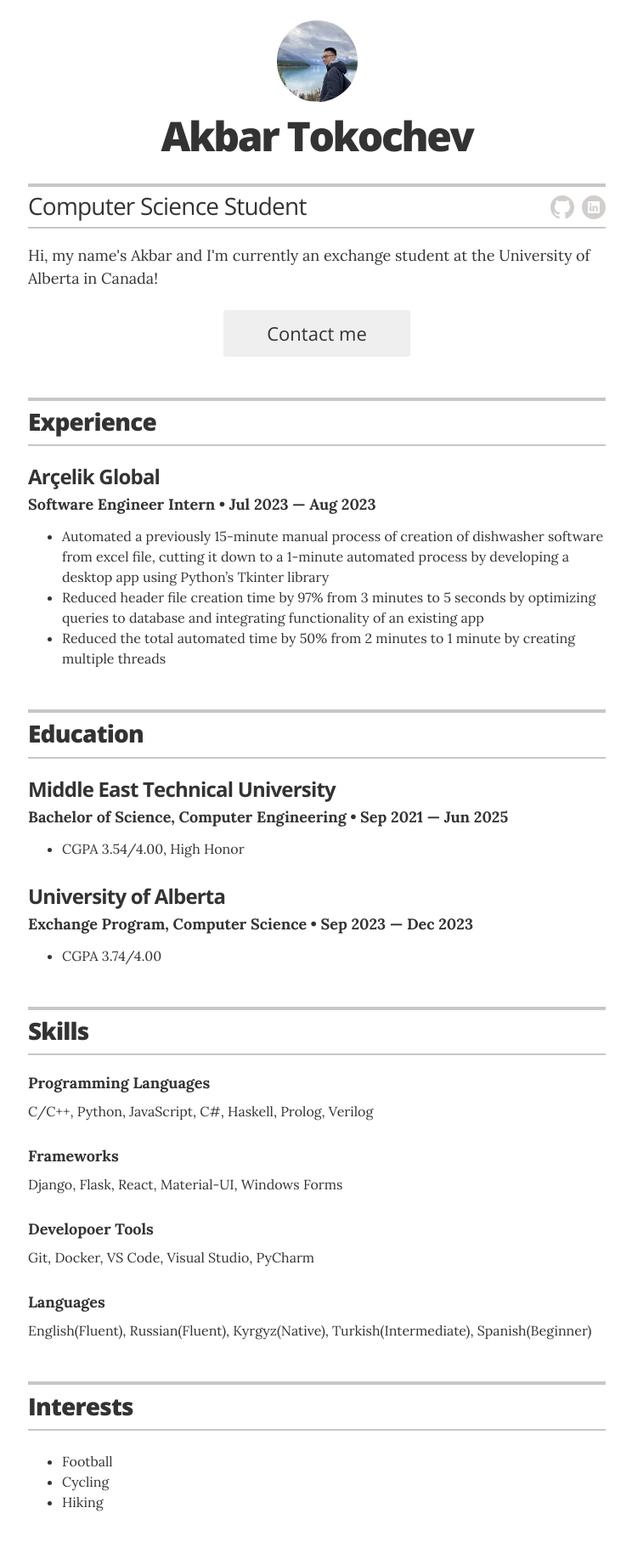
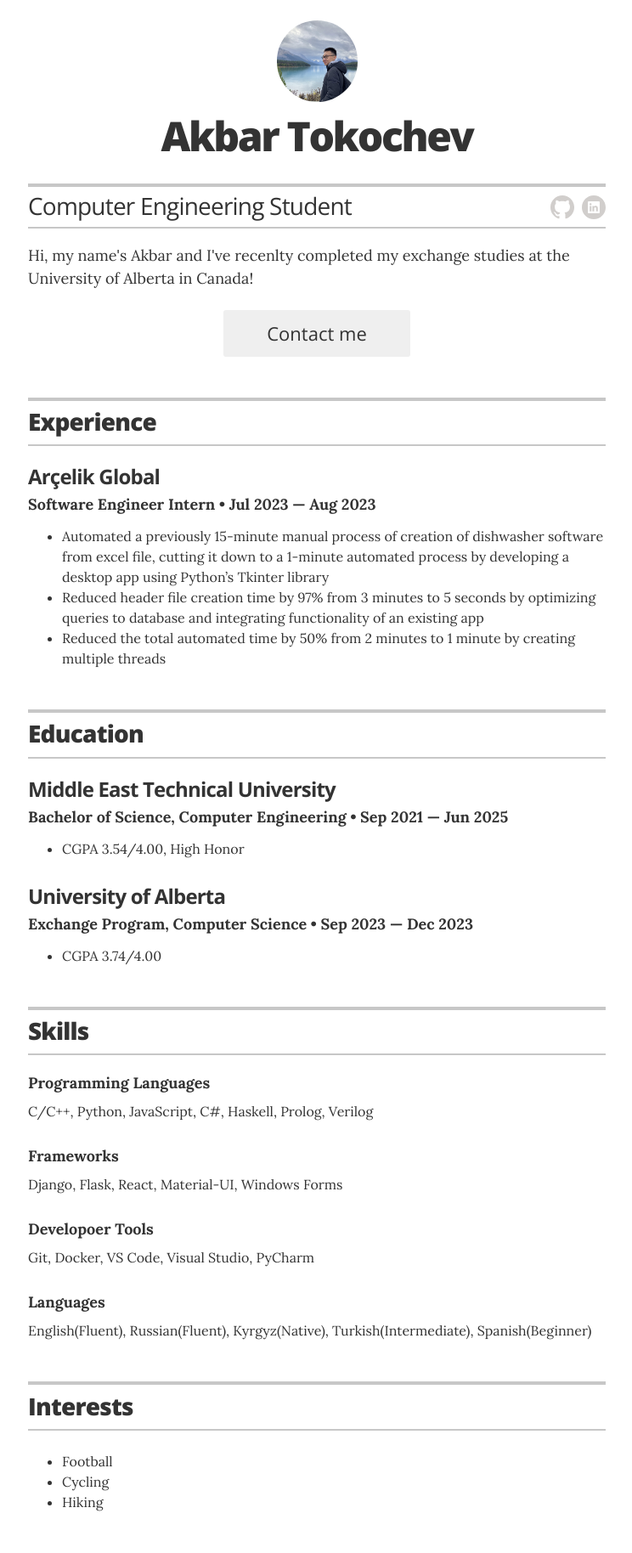
Before and after one commit to Akbro23/akbro23.github.io, a Jekyll site: the page built from index.html, in a window 1280 px wide. Shown: the whole page at 85% size, without its empty margins (267-1011 px from the left). Built offline with Jekyll 4.4.1, drawn with Linux system fonts in a browser that asks for light colours.

Commit message:
Update _config.yml

```diff
--- a/_config.yml
+++ b/_config.yml
@@ -11,19 +11,19 @@ sass:
 # Resume settings
 resume_avatar:                  "true"
 resume_name:                    "Akbar Tokochev"
-resume_title:                   "Computer Science Student"
+resume_title:                   "Computer Engineering Student"
 
 # used for the contact button in _layouts/resume.html
 resume_contact_email:           "atokochev@gmail.com"
 
 # the next two items are used for schema itemprops in _layouts/resume.html
-resume_contact_telephone:       "+1-(587)-335-0146"
-resume_contact_address:         "Edmonton, Canada"
+resume_contact_telephone:       ""
+resume_contact_address:         ""
 
-resume_header_contact_info:     "Edmonton, Canada • +1-(587)-335-0146 • atokochev@gmail.com"
+resume_header_contact_info:     ""
 display_header_contact_info:    "false"
 
-resume_header_intro: "<p>Hi, my name's Akbar and I'm currently an exchange student at the University of Alberta in Canada!</p>"
+resume_header_intro: "<p>Hi, my name's Akbar and I've recenlty completed my exchange studies at the University of Alberta in Canada!</p>"
 
 # use "yes" to display the email contact button,
 # "no" to display an "I'm not looking for work" message,
```
